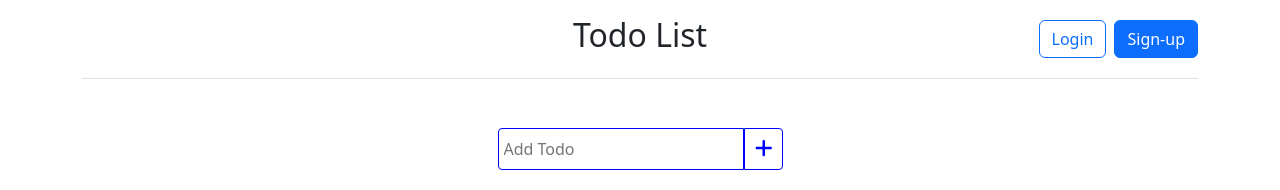
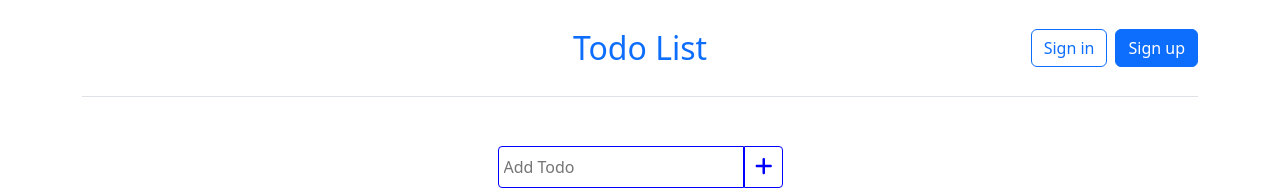
Before and after one commit to lathief/todo-vue-spring-boot, a Vue app in the folder client/: page / in a window 1280 px wide. Shown: the top 190 px of the page. Built offline with nearby package versions, Linux system fonts and the light colour scheme; no server answers.

Commit message:
change style header, add router-link auth

```diff
--- a/client/src/views/HomeView.vue
+++ b/client/src/views/HomeView.vue
@@ -1,6 +1,20 @@
 <template>
   <div class="container d-flex flex-column min-vh-100">
-    <header
+    <header class="d-flex flex-wrap align-items-center justify-content-center justify-content-md-between py-3 mb-4 border-bottom">
+      <a href="/" class="d-flex align-items-center col-md-3 mb-2 mb-md-0 text-dark text-decoration-none">
+        <svg class="bi me-2" width="40" height="32" role="img" aria-label="Bootstrap"><use xlink:href="#bootstrap"></use></svg>
+      </a>
+
+      <ul class="nav col-12 col-md-auto mb-2 justify-content-center mb-md-0">
+        <li><a href="/" class="nav-link px-2 link-active" style="font-size: 32px;">Todo List</a></li>
+      </ul>
+
+      <div class="col-md-3 text-end">
+        <RouterLink to="/login" class="btn btn-outline-primary me-2">Sign in</RouterLink>
+        <RouterLink to="/register" class="btn btn-primary">Sign up</RouterLink>
+      </div>
+    </header>
+    <!-- <header
       class="d-flex flex-wrap align-items-center justify-content-center justify-content-md-between py-3 mb-4 border-bottom"
     >
       <div class="col-md-3 mb-2 mb-md-0">
@@ -25,12 +39,24 @@
       </ul>
 
       <div class="col-md-3 text-end">
-        <button type="button" class="btn btn-outline-primary me-2">
-          Login
-        </button>
-        <button type="button" class="btn btn-primary">Sign-up</button>
+        <RouterLink to="/login" class="btn btn-outline-primary me-2">Sign in</RouterLink>
+        <RouterLink to="/register" class="btn btn-primary">Sign up</RouterLink>
       </div>
-    </header>
+    </header> -->
+    <!-- <header class="d-flex justify-content-center py-3 border-bottom">
+      <ul class="nav nav-pills">
+        <li class="nav-item">
+          <a href="/" class="nav-link">
+            <h1 style="text-align: center; font-size: 32px">Todo List</h1>
+          </a>
+        </li>
+      </ul>
+      <ul class="nav text-end">
+        <li class="nav-item"><a href="/" class="nav-link">
+            <h1 style="text-align: center; font-size: 32px">Todo List</h1>
+        </a></li>
+      </ul>
+    </header> -->
     <div class="todoListContainer">
       <addItemForm />
       <listView />
```
